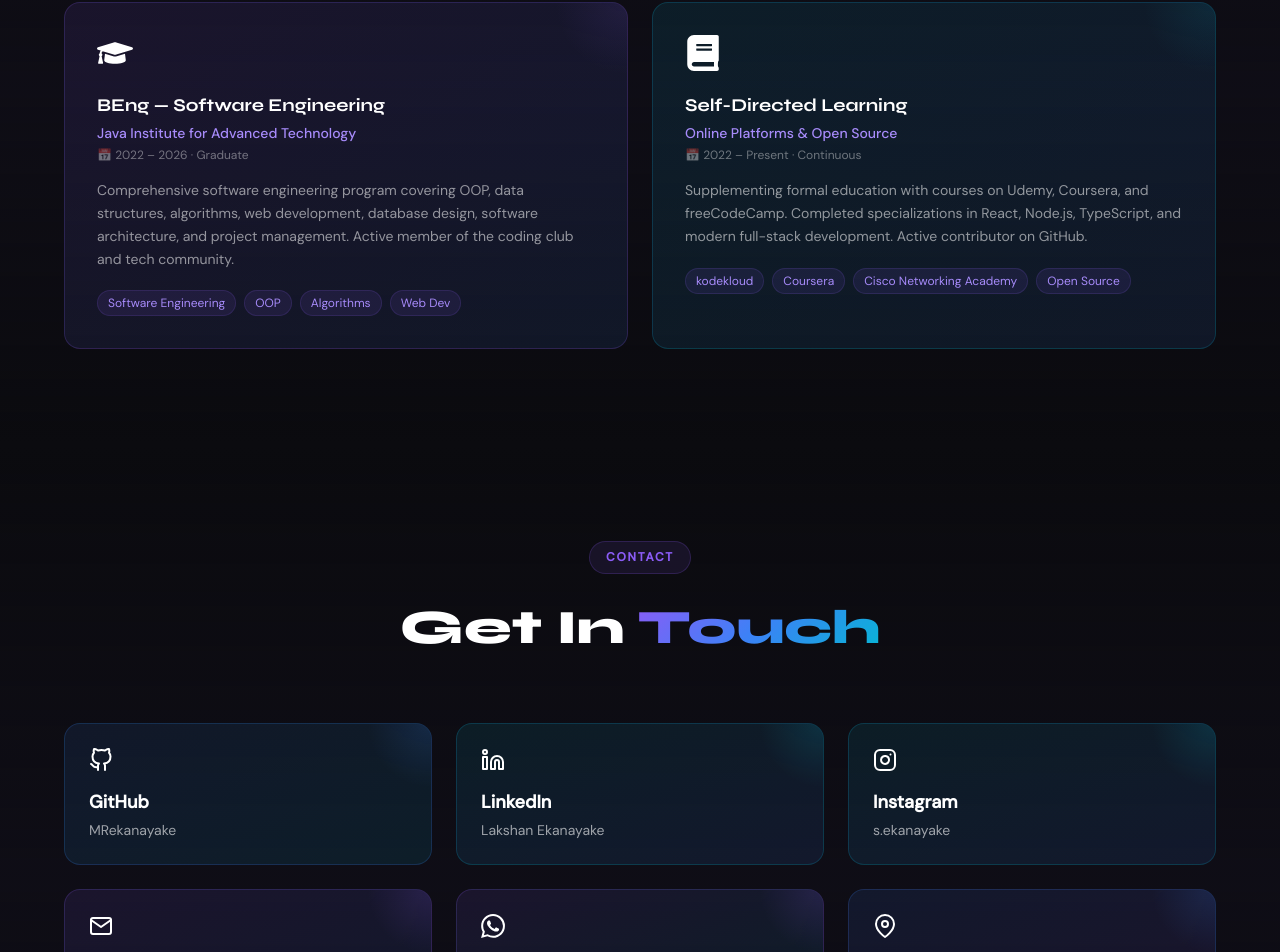
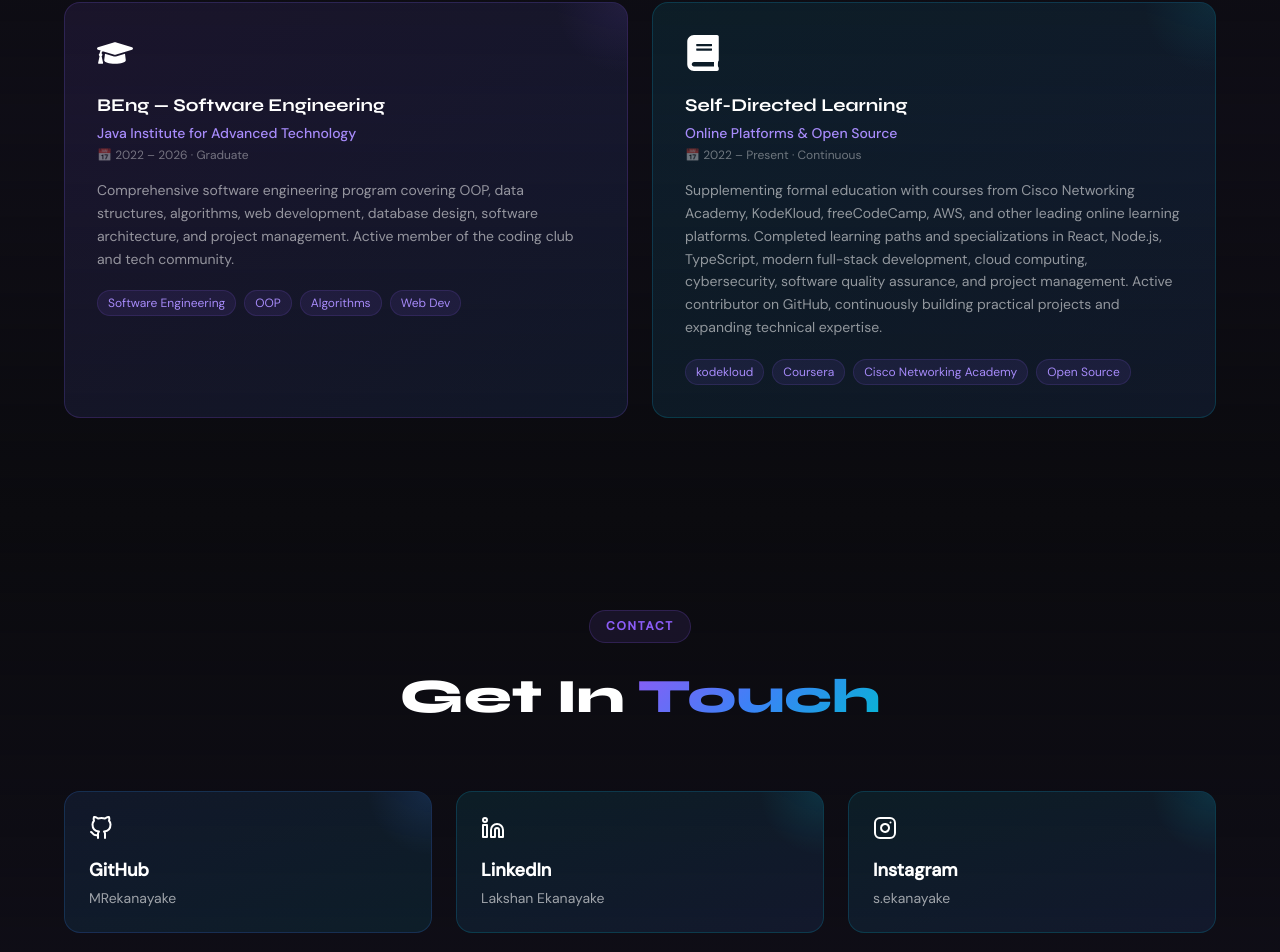
Before and after one commit to Mrekanayake6/Portfolio, a React (Vite) app: page / in a window 1280 px wide. Shown: the part 6070-7022 px from the top of the page. Built offline with nearby package versions, Linux system fonts and the light colour scheme.

Commit message:
Update Education.tsx

```diff
--- a/src/components/Education.tsx
+++ b/src/components/Education.tsx
@@ -18,7 +18,7 @@ const educations = [
     degree: 'Self-Directed Learning',
     institution: 'Online Platforms & Open Source',
     period: '2022 – Present · Continuous',
-    desc: 'Supplementing formal education with courses on Udemy, Coursera, and freeCodeCamp. Completed specializations in React, Node.js, TypeScript, and modern full-stack development. Active contributor on GitHub.',
+    desc: 'Supplementing formal education with courses from Cisco Networking Academy, KodeKloud, freeCodeCamp, AWS, and other leading online learning platforms. Completed learning paths and specializations in React, Node.js, TypeScript, modern full-stack development, cloud computing, cybersecurity, software quality assurance, and project management. Active contributor on GitHub, continuously building practical projects and expanding technical expertise.',
     tags: ['kodekloud', 'Coursera', 'Cisco Networking Academy', 'Open Source'],
     gradient: 'from-cyan/10 to-blue/10',
     borderColor: 'rgba(6,182,212,0.2)',
```
